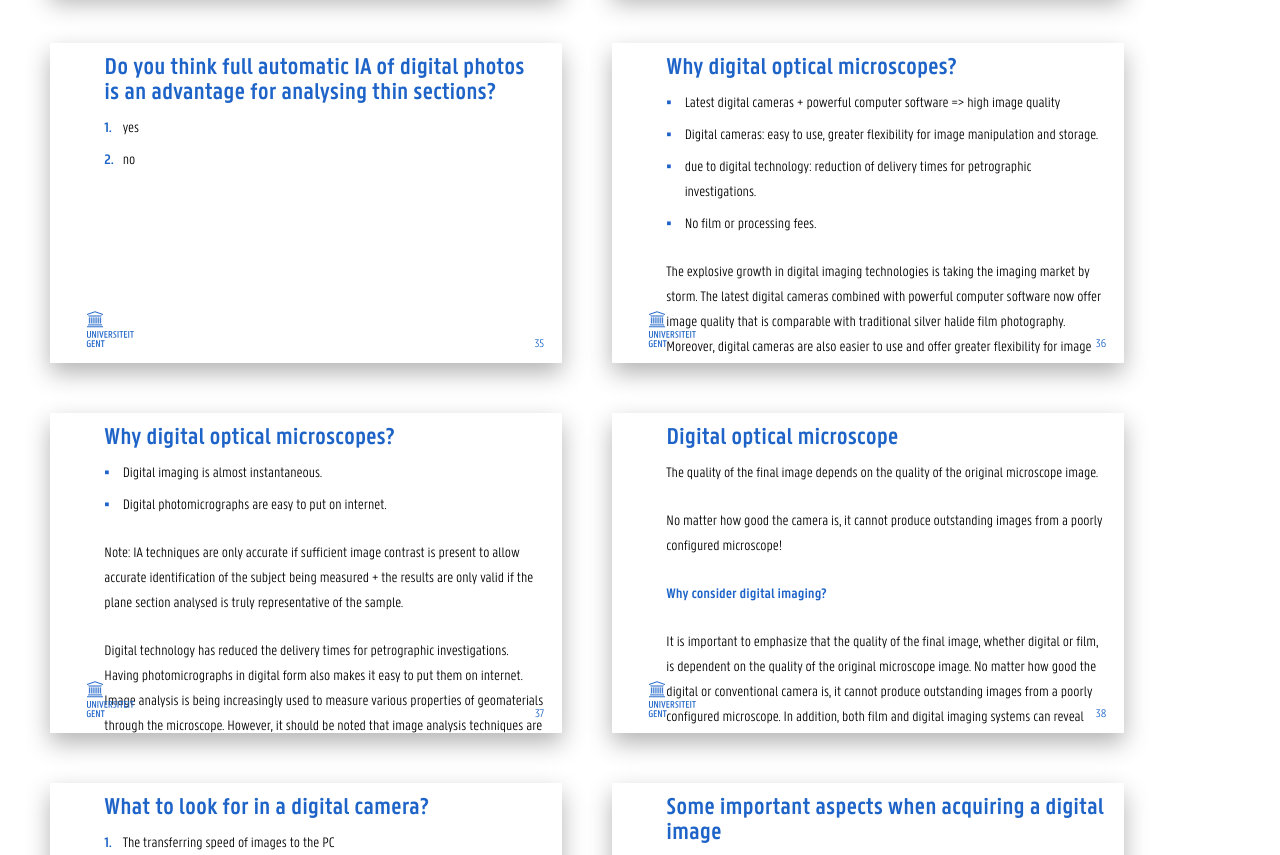
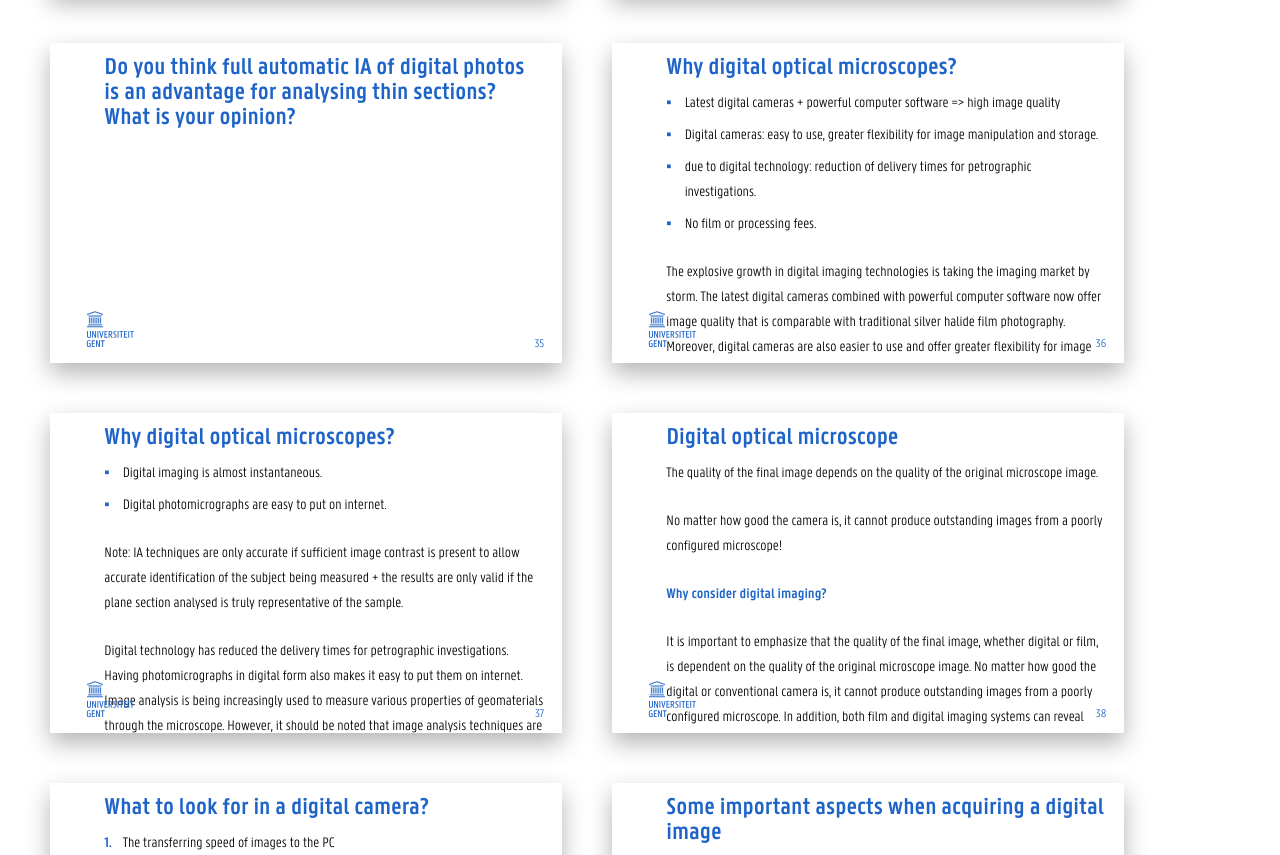
Before and after one commit to OpenWebslides-Content/Digital_imaging_techniques_part_1-2_basic_principles, a website: page index.html in a window 1280 px wide. Shown: the part 6421-7276 px from the top of the page. Drawn offline with Linux system fonts and the light colour scheme.

Commit message:
Update slidedeck

```diff
--- a/index.html
+++ b/index.html
@@ -406,11 +406,7 @@
 
         <div class="slide" data-level="0">
   <section data-view-type="live">
-    <h2 data-view-type="live">Do you think full automatic IA of digital photos is an advantage for analysing thin sections?</h2>
-    <ol data-view-type="live">
-      <li data-view-type="live">yes</li>
-      <li data-view-type="live">no</li>
-    </ol>
+    <h2 data-view-type="live">Do you think full automatic IA of digital photos is an advantage for analysing thin sections? What is your opinion?</h2>
   </section></div>
 
         <div class="slide" data-level="0">
```
